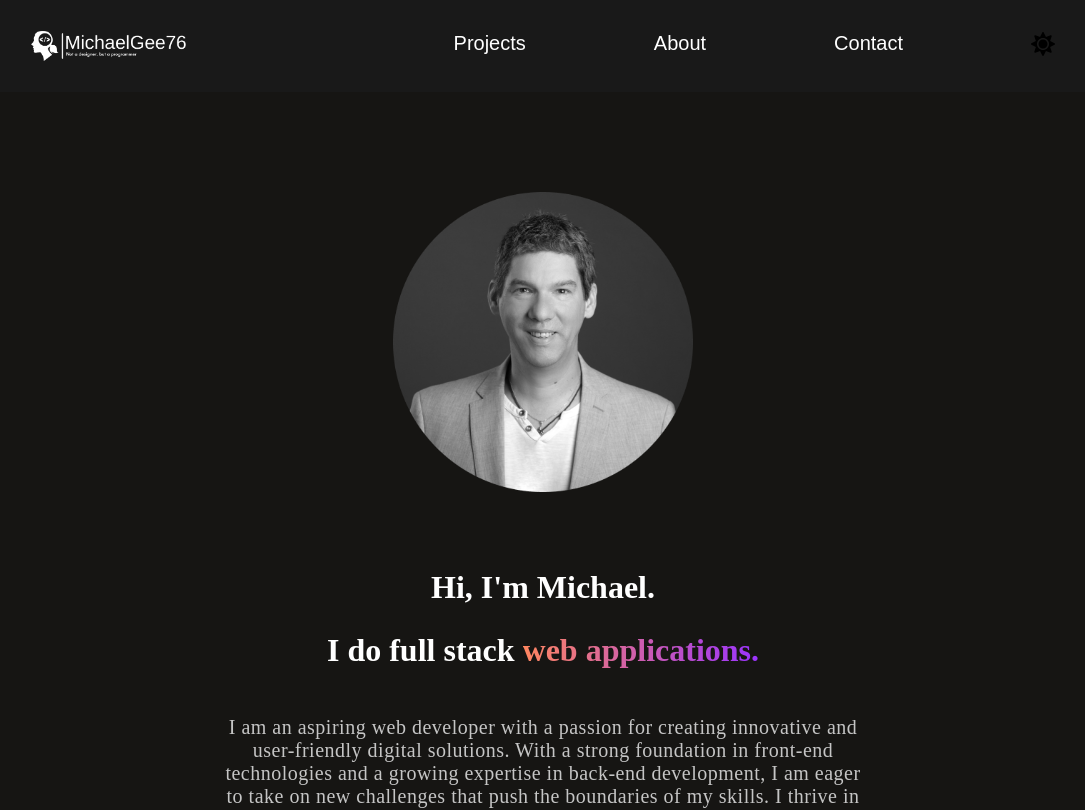
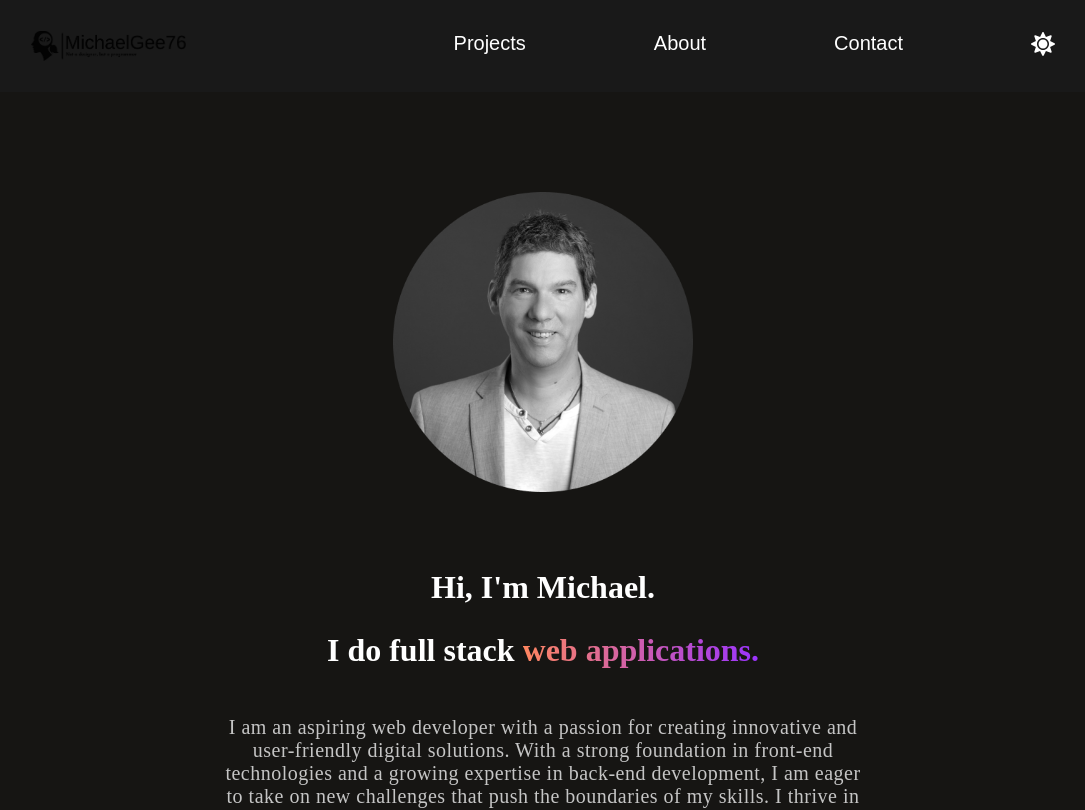
Before and after one commit to MichaelGee76/michael-alexander-gottung.portfolio, a React (Vite) app: page / in a window 1280 px wide. Shown: the top 810 px of the page, without its empty margins (97-1182 px from the left). Built offline with nearby package versions, Linux system fonts and the light colour scheme.

Commit message:
fixed light mode logo

```diff
--- a/src/components/Nav/Nav.css
+++ b/src/components/Nav/Nav.css
@@ -25,6 +25,7 @@ nav {
 }
 
 .logo-image {
+    color: blue;
     height: 30px;
     min-width: 150px;
     max-width: 200px;
--- a/src/components/Nav/Nav.jsx
+++ b/src/components/Nav/Nav.jsx
@@ -1,12 +1,14 @@
 import "./Nav.css";
 import { Link } from "react-router-dom";
-import logo from "../../assets/images/logo.png";
+import lightLogo from "../../assets/images/logo.png";
+import darkLogo from "../../assets/images/logo-black.png";
 import { useState } from "react";
 import { FaMoon, FaSun } from "react-icons/fa";
 
 const Nav = ({ sectionRefs }) => {
     const [isOpen, setIsOpen] = useState(false);
     const [isDarkMode, setIsDarkMode] = useState(true);
+    const [currentLogo, setCurrentLogo] = useState(darkLogo);
 
     const toggleMenu = () => {
         setIsOpen(!isOpen);
@@ -17,6 +19,7 @@ const Nav = ({ sectionRefs }) => {
             "data-theme",
             isDarkMode ? "light" : "dark"
         );
+        setCurrentLogo(isDarkMode ? darkLogo : lightLogo);
     };
     return (
         <nav>
@@ -25,7 +28,7 @@ const Nav = ({ sectionRefs }) => {
                     <Link to="/">
                         <img
                             className="logo-image"
-                            src={logo}
+                            src={currentLogo}
                             alt="MichaelGee76-Logo"
                         />
                     </Link>
@@ -73,7 +76,7 @@ const Nav = ({ sectionRefs }) => {
                         </li>
                         <li className="toggle-theme" onClick={toggleDarkLight}>
                             {isDarkMode ? (
-                                <FaSun size={24} />
+                                <FaSun size={24} color="white" />
                             ) : (
                                 <FaMoon size={24} />
                             )}
--- a/src/index.css
+++ b/src/index.css
@@ -6,6 +6,7 @@
     --card-color: #2a2a2a;
     --secondary-text: #c5c5c5;
     --primary-gradient: linear-gradient(90deg, #ff8660 0%, #9a33ff 100%);
+    --icon-color: #ffffff;
 }
 
 [data-theme="light"] {
@@ -17,6 +18,7 @@
     --card-color: #ffffff;
     --secondary-text: #434343;
     --primary-gradient: linear-gradient(90deg, #60e3ff 0%, #3366ff 100%);
+    --icon-color: #000000;
 }
 
 @font-face {
--- a/src/pages/Contact/Contact.css
+++ b/src/pages/Contact/Contact.css
@@ -28,8 +28,8 @@
     margin: auto;
 }
 
-.email-icon {
-    filter: grayscale(1);
+.icon {
+    color: var(--icon-color);
 }
 
 .social-icons a {
--- a/src/pages/Contact/Contact.jsx
+++ b/src/pages/Contact/Contact.jsx
@@ -19,9 +19,9 @@ const Contact = () => {
                 <div className="social-icons">
                     <a
                         href="mailto:gottungmichael@gmail.com"
-                        className="email-text"
+                        className="email-text icon"
                     >
-                        <FaEnvelope size={24} color="white" />
+                        <FaEnvelope size={24} />
                     </a>
                     <a
                         href="https://www.linkedin.com/in/michael-alexander-gottung-5265512a6/"
```
Also changed, not shown: src/assets/images/logo-black.png (added).
